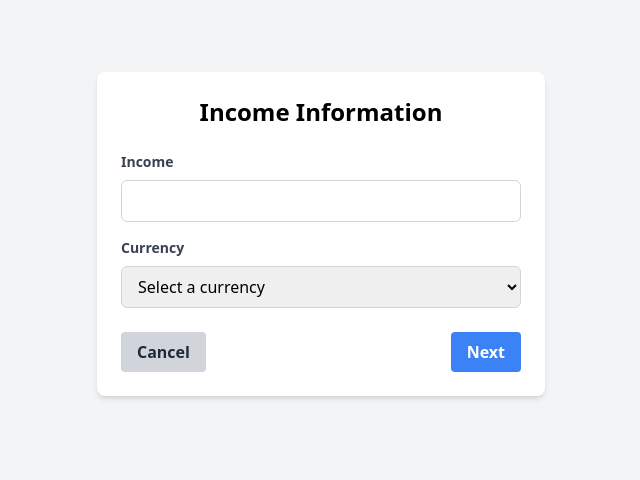
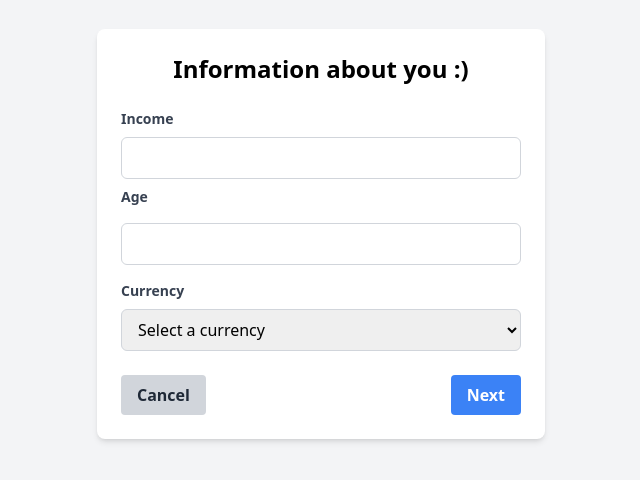
Before and after one commit to KyNaOo/Expense_Analyser, a Next.js app: page /form in a window 1280 px wide. Shown: the part 166-646 px from the top of the page, without its empty margins (319-959 px from the left). Built offline with nearby package versions, Linux system fonts and the light colour scheme.

Commit message:
feat: adding age

```diff
--- a/src/app/form/page.tsx
+++ b/src/app/form/page.tsx
@@ -5,6 +5,7 @@ import React, { useState, ChangeEvent, FormEvent } from 'react';
 interface FormData {
   income: string;
   currency: string;
+  age:string;
   vitals: string;
   hobbies: string;
   taxes: string;
@@ -19,6 +20,7 @@ const SimpleForm: React.FC = () => {
   const [formData, setFormData] = useState<FormData>({
     income: '',
     currency: '',
+    age:'',
     vitals: '',
     hobbies: '',
     taxes: '',
@@ -44,6 +46,7 @@ const SimpleForm: React.FC = () => {
     setFormData({
       income: '',
       currency: '',
+      age:'',
       vitals: '',
       hobbies: '',
       taxes: '',
@@ -73,6 +76,17 @@ const SimpleForm: React.FC = () => {
           className="w-full px-3 py-2 border border-gray-300 rounded-md focus:outline-none focus:ring-2 focus:ring-blue-500"
           required
         />
+          <label htmlFor="age" className="py-2 block text-gray-700 text-sm font-bold mb-2">Age</label>
+  <input
+    type="number"
+    id="age"
+    name="age"
+    value={formData.age}
+    onChange={handleChange}
+    className="w-full px-3 py-2 border border-gray-300 rounded-md focus:outline-none focus:ring-2 focus:ring-blue-500"
+    required
+  />
+
       </div>
       <div className="mb-6">
         <label htmlFor="currency" className="block text-gray-700 text-sm font-bold mb-2">Currency</label>
@@ -183,7 +197,7 @@ const SimpleForm: React.FC = () => {
     <div className="flex items-center justify-center min-h-screen bg-gray-100">
       <form onSubmit={handleSubmit} className="w-full max-w-md p-6 bg-white rounded-lg shadow-md">
         <h2 className="text-2xl font-bold mb-6 text-center">
-          {currentStep === 1 ? "Income Information" : "Expenses"}
+          {currentStep === 1 ? "Information about you :)" : "Expenses"}
         </h2>
         {currentStep === 1 ? renderStep1() : renderStep2()}
       </form>
```
